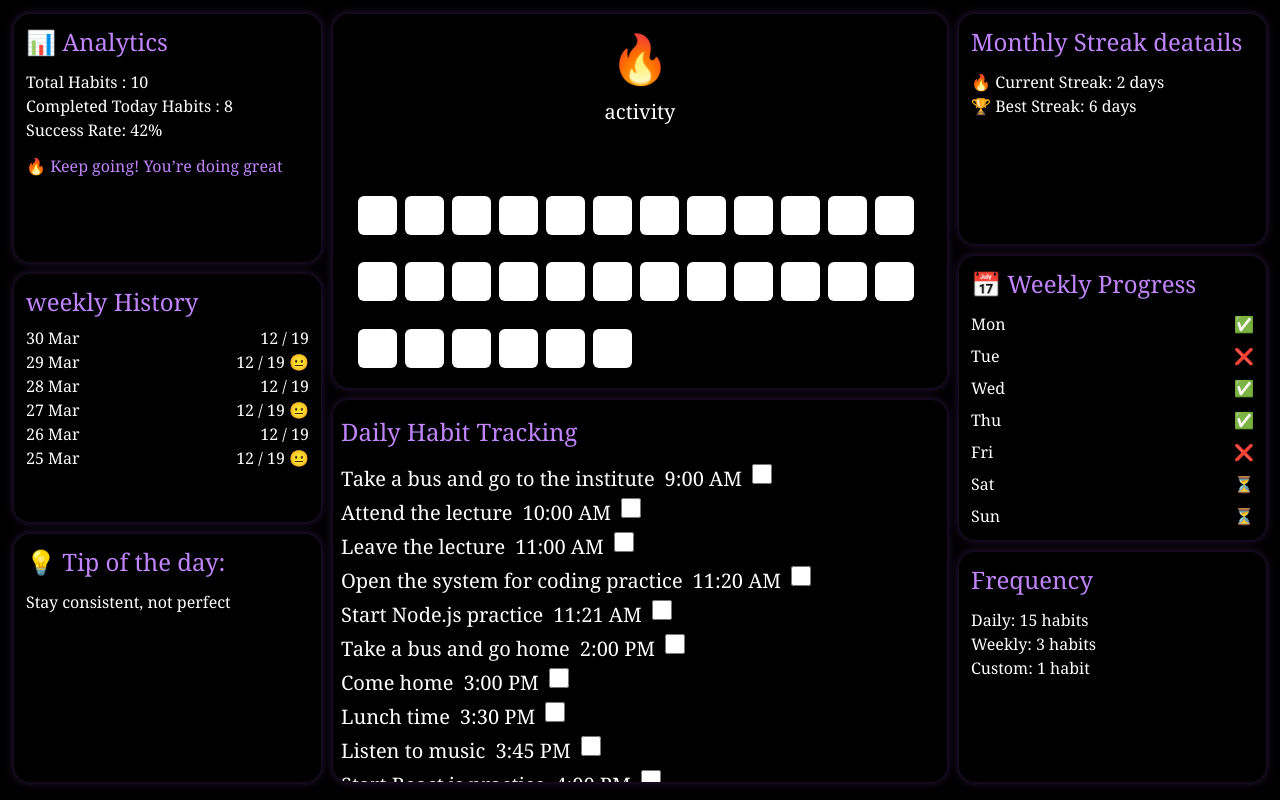
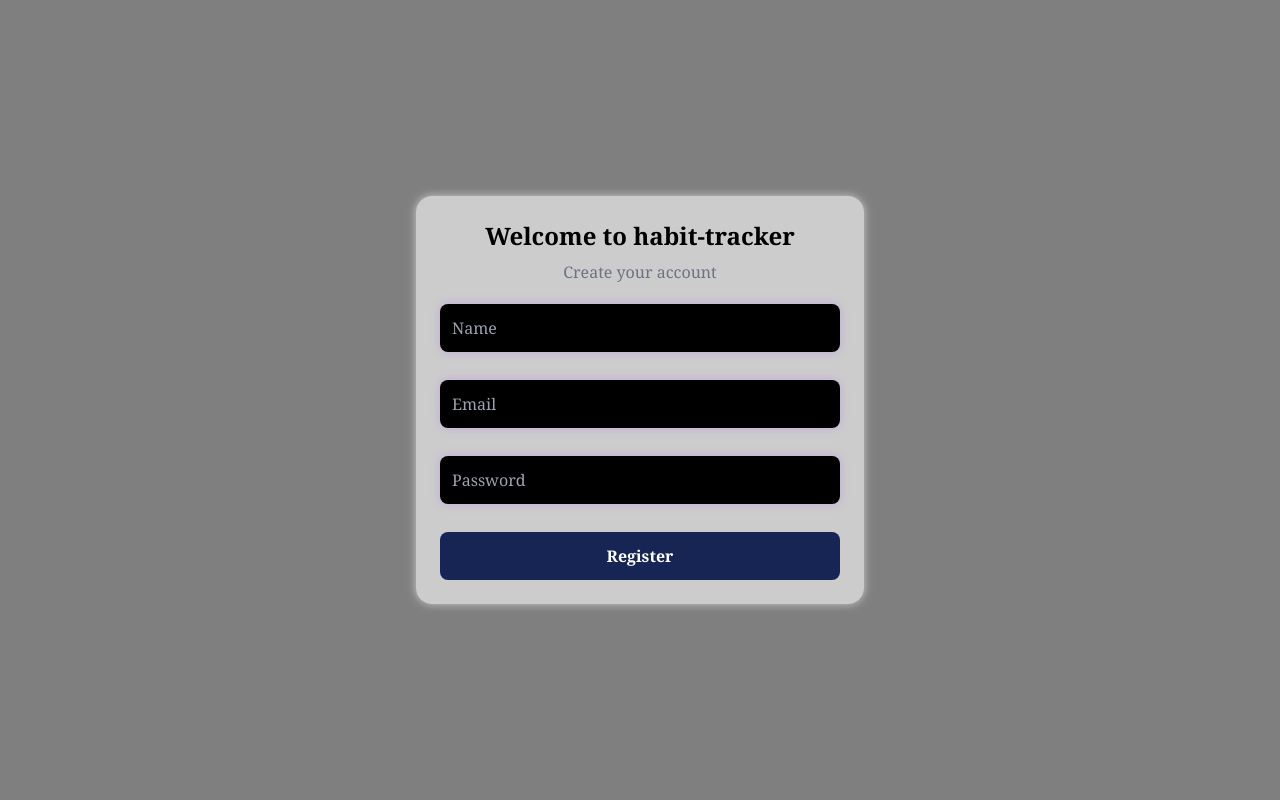
Before and after one commit to Aryanraval2030/habit-tracker, a React (Vite) app in the folder front_end/: page / in a window 1280 px wide. Built offline with nearby package versions, Linux system fonts and the light colour scheme.

Commit message:
front-end

```diff
--- a/front_end/src/App.jsx
+++ b/front_end/src/App.jsx
@@ -13,7 +13,7 @@ function App() {
     }
   }, []);
 
-  const [page, setPage] = useState("hero");
+  const [page, setPage] = useState("register");
   return (
     <div className="font-serif  min-h-screen">
       {/* <UserRegister show={showPopup} setShow={setShowPopup} /> */}
```
